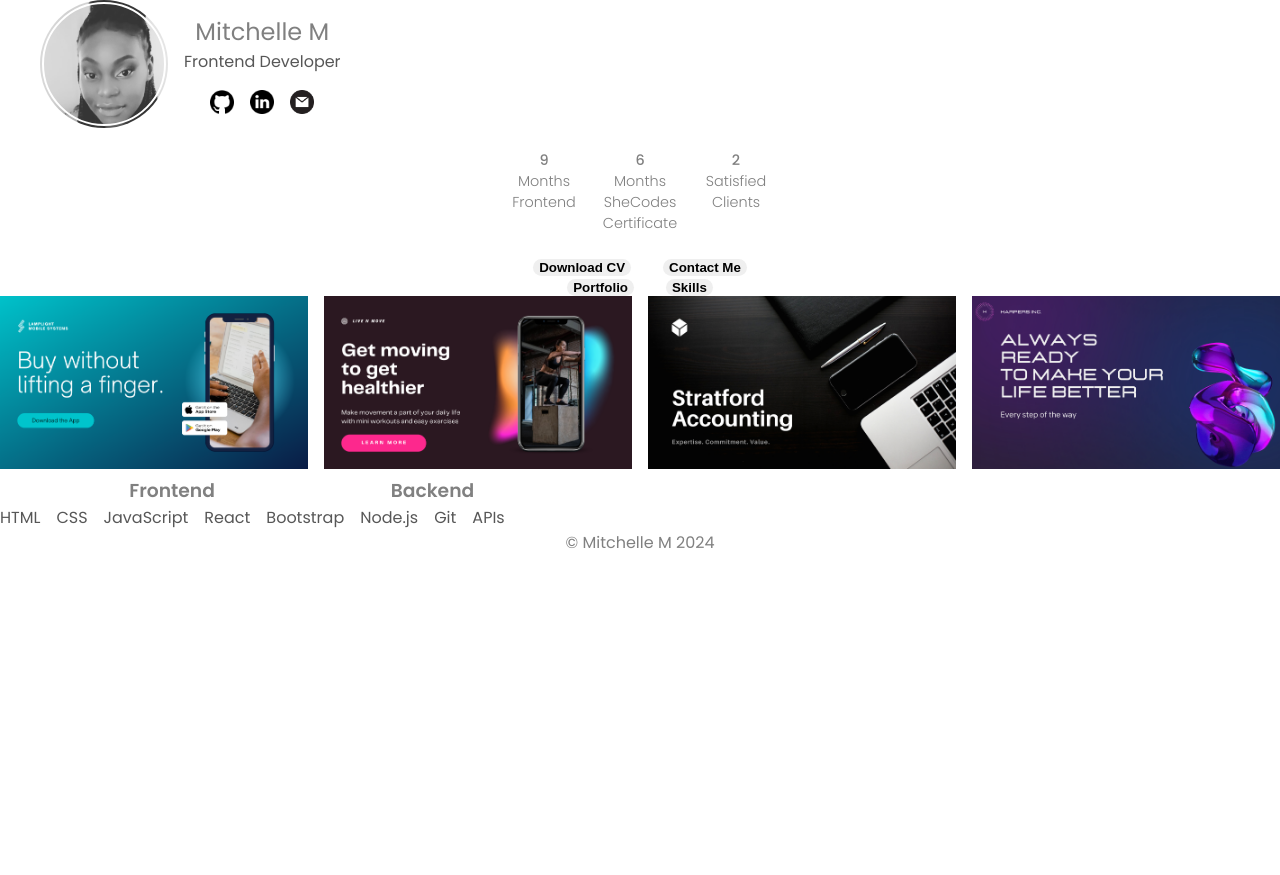
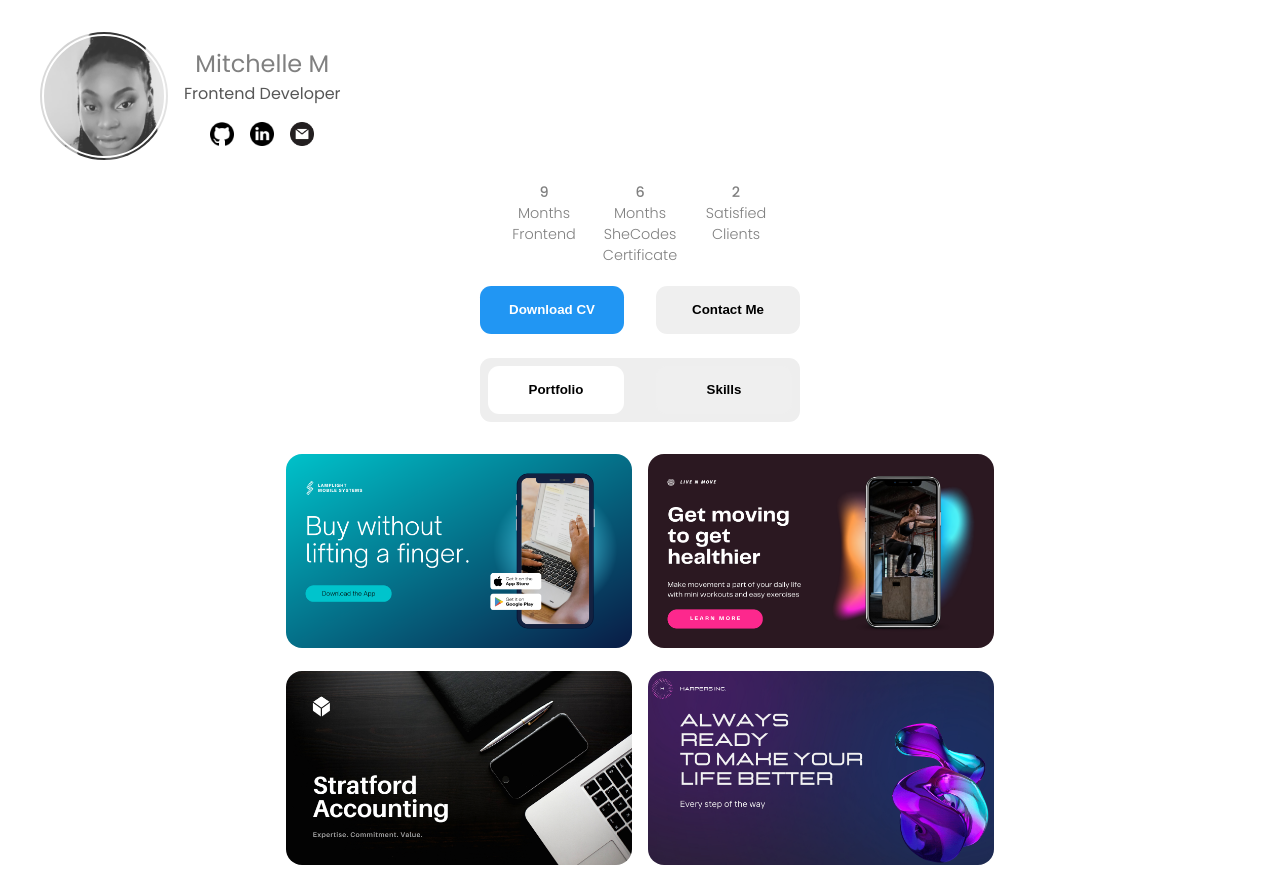
Before and after one commit to shanellmusarurwa/mini-portfolio, a plain HTML site: page index.html in a window 1280 px wide. Shown: the top 875 px of the page. Before the commit the page ends 800 px from the top, so only its background shows below. Drawn offline with Linux system fonts and the light colour scheme.

Commit message:
corrected my class name for buttons

```diff
--- a/index.html
+++ b/index.html
@@ -49,7 +49,7 @@
             <button class="btn download-btn">Download CV</button>
         </a>
         <a href="mailto:shanellmusarurwa6@gmail.com">
-            <button class="btn download-btn">Contact Me</button>
+            <button class="btn contact-btn">Contact Me</button>
         </a>
     </section>
     <section class="portfolio-skills">
--- a/style.css
+++ b/style.css
@@ -7,9 +7,9 @@
   --btn-hover-color: #2196f3;
   --cta-hover-color: #167bce;
   --btn-bg-light: #eeeeee;
+  --btn-bg-color: #2196f3;
 
   /*dark-mode*/
-  --dark-primary-font: "Poppins", sans-serif;
   --dark-primary-bg-color: #222222;
   --dark-primary-text-color: #ffffff;
   --dark-secondary-color: #878787;
@@ -184,3 +184,97 @@ footer,
 .project-wrapper:hover .logo-container a:hover {
   transform: scale(0.98);
 }
+.btn:active,
+.btn-2:active,
+.project-wrapper:active,
+.logo-container a:active {
+  transform: scale(1);
+}
+.contact-btn:hover,
+.download-btn {
+  background-color: var(--btn-bg-color);
+  color: white;
+}
+.contact-btn:hover {
+  transition: background-color 0.3s ease, color 0.3s ease;
+}
+.btn-2:hover,
+.active-btn {
+  background-color: white;
+}
+.btn,
+.btn-2 {
+  height: 3rem;
+}
+.btn {
+  width: 9rem;
+}
+.btn-2 {
+  width: 8.5rem;
+}
+.download-btn {
+  transition: background-color 0.3s ease;
+}
+.Portfolio {
+  flex-wrap: wrap;
+  justify-content: center;
+}
+.portfolio-skills {
+  height: 4rem;
+  margin-top: 1.5rem;
+  position: relative;
+}
+.btn-bg,
+.wrapper {
+  width: 20rem;
+}
+article p,
+.btn-bg {
+  background-color: var(--btn-bg-light);
+}
+.hero,
+.Portfolio,
+.skills {
+  margin-top: 2rem;
+}
+.skills {
+  /*display: none;*/
+}
+.wrapper img {
+  border-radius: 1rem;
+}
+article,
+.wrapper h3 {
+  margin-bottom: 1.5rem;
+}
+article {
+  flex-wrap: wrap;
+}
+article p {
+  border-radius: 0.5rem;
+  flex-grow: 20;
+  padding: 1rem;
+}
+footer {
+  margin: 3rem 0;
+}
+@media screen and (min-width: 900px) {
+  .skills,
+  .Portfolio {
+    flex-direction: row;
+    width: 45rem;
+  }
+  .skills {
+    margin: 2rem auto;
+    justify-content: center;
+  }
+  .Portfolio {
+    margin: 2rem auto;
+    flex-wrap: wrap;
+    justify-content: center;
+  }
+  .wrapper {
+    width: calc(48%);
+    flex: none;
+  }
+}
```
